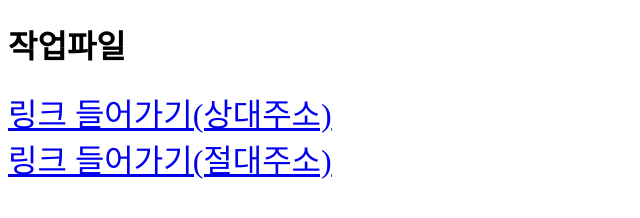
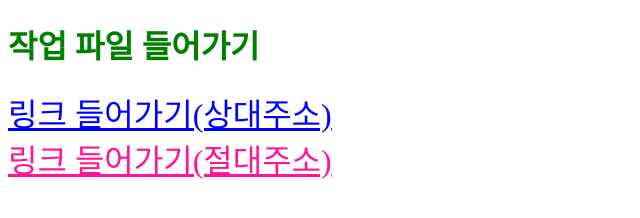
Before and after one commit to CHS1753/Example, a plain HTML site: page index.html in a window 1280 px wide. Shown: the whole page, without its empty margins (0-640 px from the left). Drawn offline with Linux system fonts and the light colour scheme.

Commit message:
링크 및 제목 색, 크기 변경

```diff
--- a/index.html
+++ b/index.html
@@ -2,15 +2,22 @@
 <html lang="ko">
 <head>
     <style>
+        h1
+        {
+            font-size: 2em;
+            color: green;
+        }
         a {font-size: 2em;}
+        #address1 {color: blue;}
+        #address2 {color: deeppink;}
     </style>
     <meta charset="UTF-8">
     <meta name="viewport" content="width=device-width, initial-scale=1.0">
     <title>Document</title>
 </head>
 <body>
-    <h1>작업파일</h1>
-    <a href="./link.html">링크 들어가기(상대주소)</a><br/>
-    <a href="/Example/link.html">링크 들어가기(절대주소)</a>
+    <h1>작업 파일 들어가기</h1>
+    <a id="address1" href="./link.html">링크 들어가기(상대주소)</a><br/>
+    <a id="address2" href="/Example/link.html">링크 들어가기(절대주소)</a>
 </body>
 </html>
```
Also changed, not shown: link.html (+10 -2 lines).
